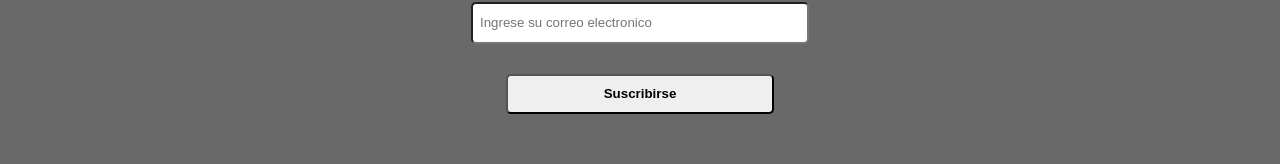
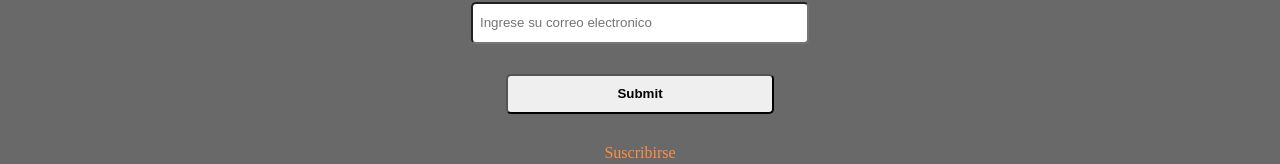
Before and after one commit to JuanTorres8718/Product-landing, a plain HTML site: page index.html in a window 1280 px wide. Shown: the part 914-1078 px from the top of the page. Drawn offline with Linux system fonts and the light colour scheme.

Commit message:
correciones en el input submit

```diff
--- a/css/main.css
+++ b/css/main.css
@@ -54,7 +54,7 @@ body{
     padding: 7px;
 }
 
-#section-subscribe button{
+#section-subscribe #submit{
     width: 21vw;
     height: 5vh;
     border-radius: 5px;
--- a/index.html
+++ b/index.html
@@ -63,7 +63,7 @@
             <form action=" https://www.freecodecamp.com/email-submit" id="form">
                 <h1>¡Suscribete y obten información con las mejores ofertas!</h1>
                 <input type="email" id="email" placeholder="Ingrese su correo electronico">
-                <button type="submit" id="submit">Suscribirse</button>
+                <input type="submit" id="submit">Suscribirse</button>
             </form>
         </section>
 
```
